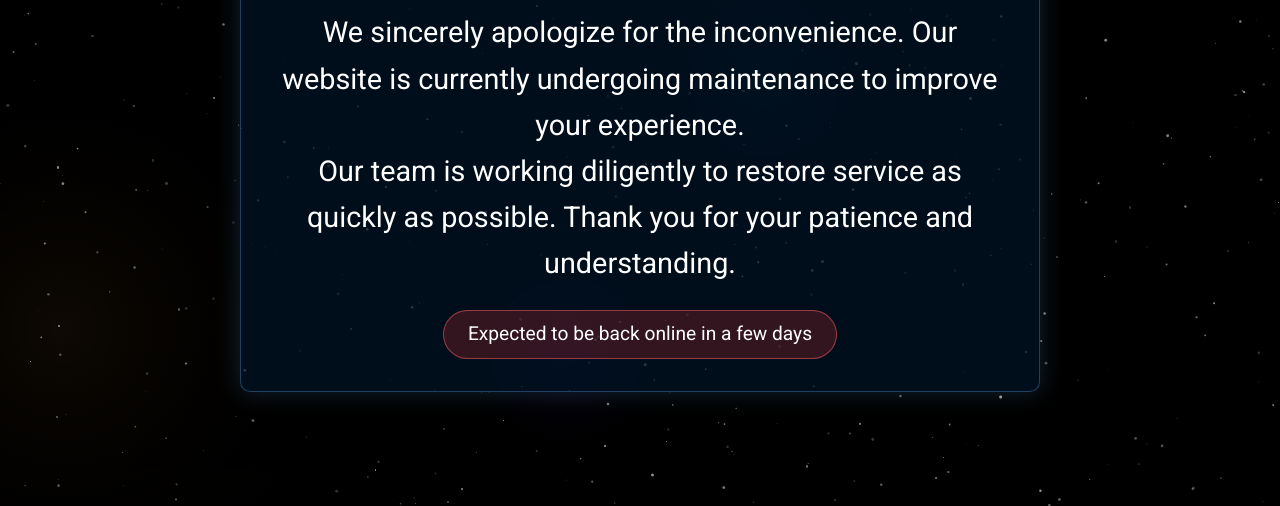
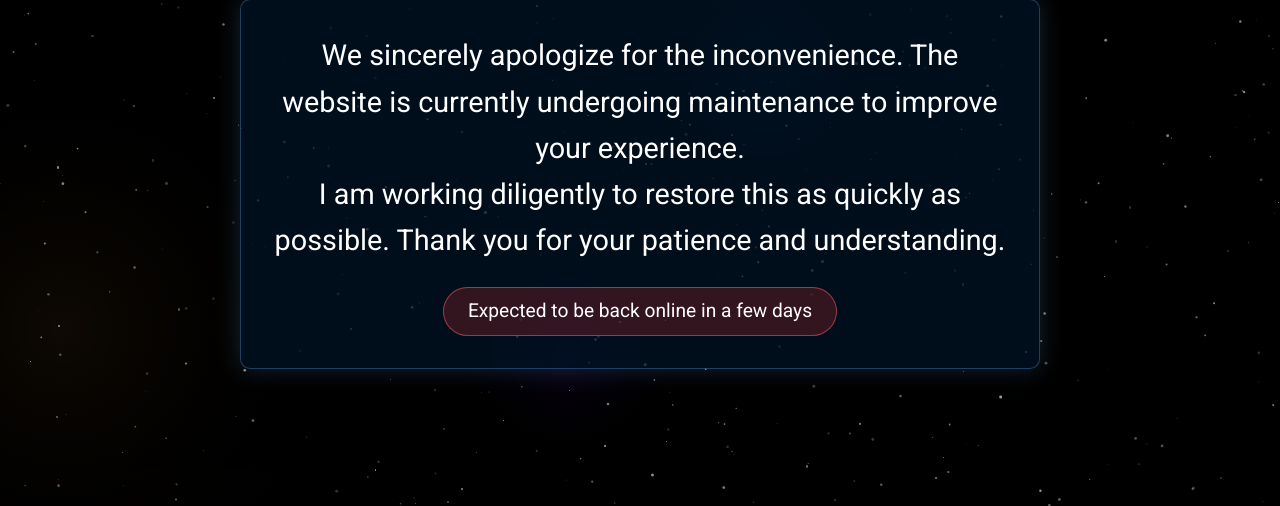
Before and after one commit to Edmar2003/MAKAKALIKASAN-HALLOWEENSPECIAL, a plain HTML site: page index.html in a window 1280 px wide. Shown: the part 294-800 px from the top of the page. Drawn offline with Linux system fonts and the light colour scheme; animation ran at ten frames a second.

```diff
--- a/index.html
+++ b/index.html
@@ -151,8 +151,8 @@
         <h1>Website Temporarily Down</h1>
 
         <div class="apology">
-            <p>We sincerely apologize for the inconvenience. Our website is currently undergoing maintenance to improve your experience.</p>
-            <p>Our team is working diligently to restore service as quickly as possible. Thank you for your patience and understanding.</p>
+            <p>We sincerely apologize for the inconvenience. The website is currently undergoing maintenance to improve your experience.</p>
+            <p>I am working diligently to restore this as quickly as possible. Thank you for your patience and understanding.</p>
 
             <div class="status">Expected to be back online in a few days</div>
         </div>
```
